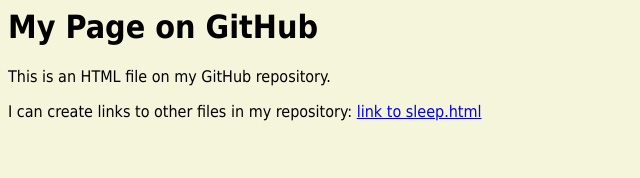
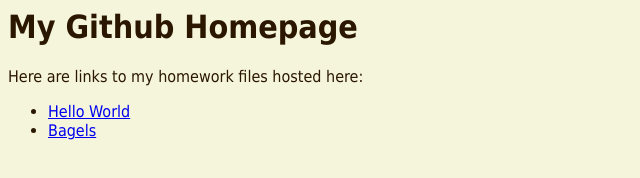
Before and after one commit to dlambert-pvcc/dlambert-pvcc.github.io, a plain HTML site: page index.html in a window 1280 px wide. Shown: the whole page, without its empty margins (0-640 px from the left). Drawn offline with Linux system fonts and the light colour scheme.

Commit message:
Update index.html

```diff
--- a/index.html
+++ b/index.html
@@ -1,16 +1,17 @@
-<html>
-  <head>
-    <title>Simple GitHub Page</title>
+<!DOCTYPE = html>
+<html lang="en">
+    <head>
+        <title>My Github Homepage</title>
+    </head>
 
-    <style>
-      body {#2B1700; background-color: #F5F5DC; font-family: tahoma, verdana;}
-    </style>
-  </head>
+    <body style="color:#2B1700; background-color:#F5F5DC; font-family:tahoma, verdana;">
+        <h1>My Github Homepage</h1>
 
-  <body>
-    <h1>My Page on GitHub</h1>
-    <p>This is an HTML file on my GitHub repository.</p>
-    <p>I can create links to other files in my repository: <a href="sleep.html">link to sleep.html</a></p>
-  </body>
+        <p>Here are links to my homework files hosted here:</p>
 
+        <ul>
+            <li><a href="helloworld.html">Hello World</a></li>
+            <li><a href="bagels.html">Bagels</a></li>
+        </ul>
+    </body>
 </html>
```
